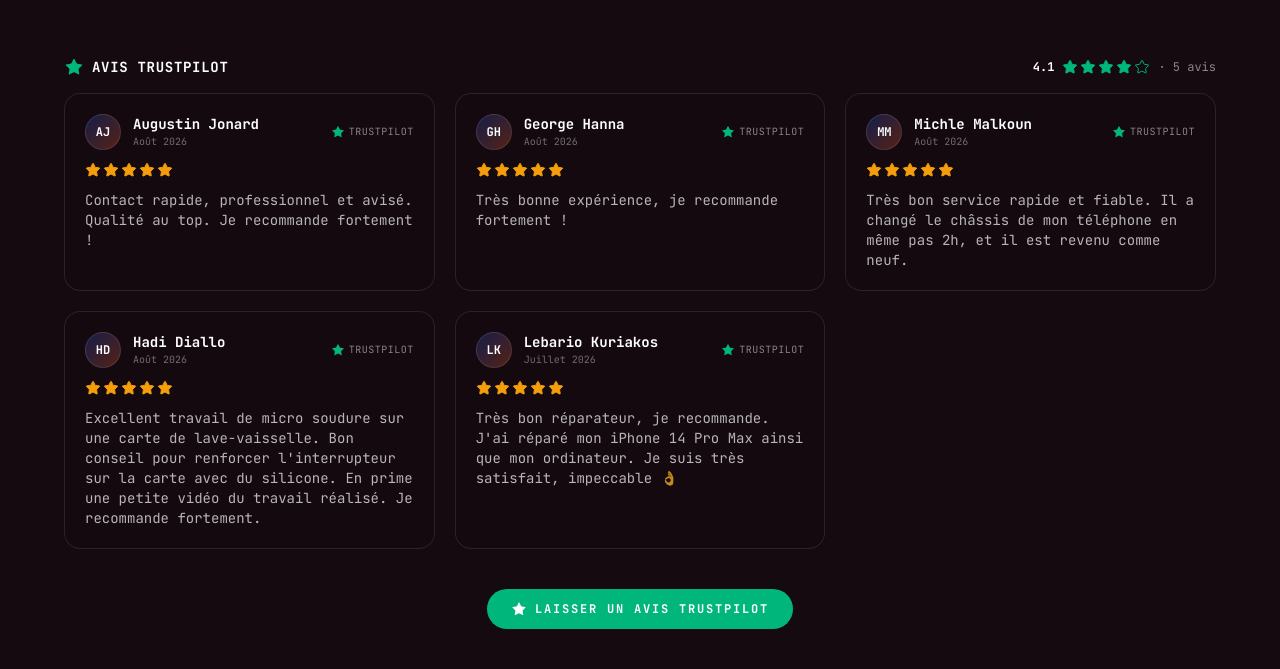
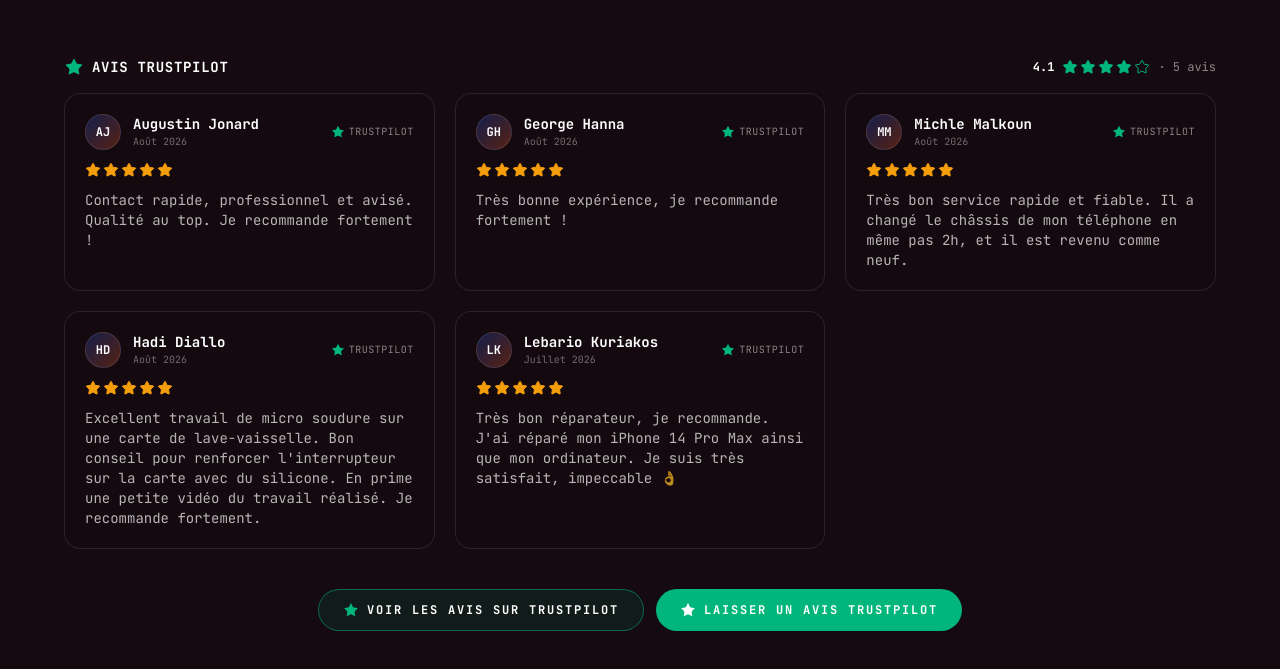
Before and after one commit to hannahido22/la_baze_new, a React (Vite) app: page / in a window 1280 px wide. Shown: the part 6152-6821 px from the top of the page. Built offline with nearby package versions, Linux system fonts and the light colour scheme.

Commit message:
Avis Trustpilot cliquable → page Trustpilot (voir les avis)
Le titre "Avis Trustpilot" et un nouveau bouton "Voir les avis sur Trustpilot"
renvoient vers la page publique Trustpilot pour consulter tous les avis.

Co-Authored-By: Claude Opus 4.8 <noreply@anthropic.com>

```diff
--- a/src/components/ReviewsSection.tsx
+++ b/src/components/ReviewsSection.tsx
@@ -101,10 +101,15 @@ export default function ReviewsSection() {
 
         {/* ─── TRUSTPILOT — avis en dur ─── */}
         <div className="flex items-center justify-between gap-3 mb-3 sm:mb-4 flex-wrap">
-          <div className="flex items-center gap-2">
+          <a
+            href={TRUSTPILOT.profileUrl}
+            target="_blank"
+            rel="noopener noreferrer"
+            className="flex items-center gap-2 hover:opacity-80 transition-opacity"
+          >
             <Star className="w-5 h-5" style={{ color: '#00b67a', fill: '#00b67a' }} strokeWidth={0} />
             <span className="font-mono text-xs sm:text-sm font-bold uppercase tracking-wider text-white">Avis Trustpilot</span>
-          </div>
+          </a>
           <a
             href={TRUSTPILOT.profileUrl}
             target="_blank"
@@ -141,7 +146,15 @@ export default function ReviewsSection() {
         </div>
 
         {/* CTA */}
-        <div className="flex justify-center mt-8 sm:mt-10">
+        <div className="flex flex-wrap justify-center gap-3 mt-8 sm:mt-10">
+          <a
+            href={TRUSTPILOT.profileUrl}
+            target="_blank"
+            rel="noopener noreferrer"
+            className="flex items-center gap-2 rounded-full border border-[#00b67a]/50 bg-[#00b67a]/10 px-6 py-3 font-mono text-[10px] sm:text-xs font-bold uppercase tracking-[0.15em] text-white transition-colors hover:bg-[#00b67a]/20"
+          >
+            <Star className="w-4 h-4" style={{ color: '#00b67a', fill: '#00b67a' }} strokeWidth={0} /> Voir les avis sur Trustpilot
+          </a>
           <a
             href={TRUSTPILOT.reviewUrl}
             target="_blank"
```
